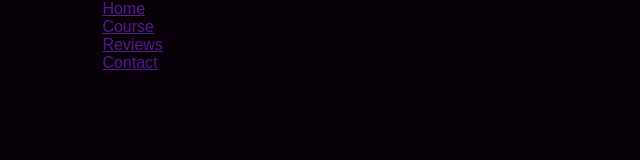
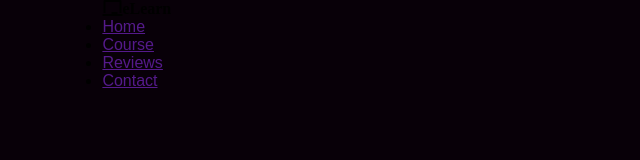
Before and after one commit to CJR85/video-background-header, a plain HTML site: page index.html in a window 1280 px wide. Shown: the whole page, without its empty margins (0-640 px from the left). Drawn offline with Linux system fonts and the light colour scheme.

Commit message:
Add logo to navbar.

```diff
--- a/index.html
+++ b/index.html
@@ -11,6 +11,7 @@
 <body>
   <div class="header">
     <nav>
+      <i class="fas fa-chalkboard logo">eLearn</i>
       <ul>
         <li><a href="">Home</a></li>
         <li><a href="">Course</a></li>
```
